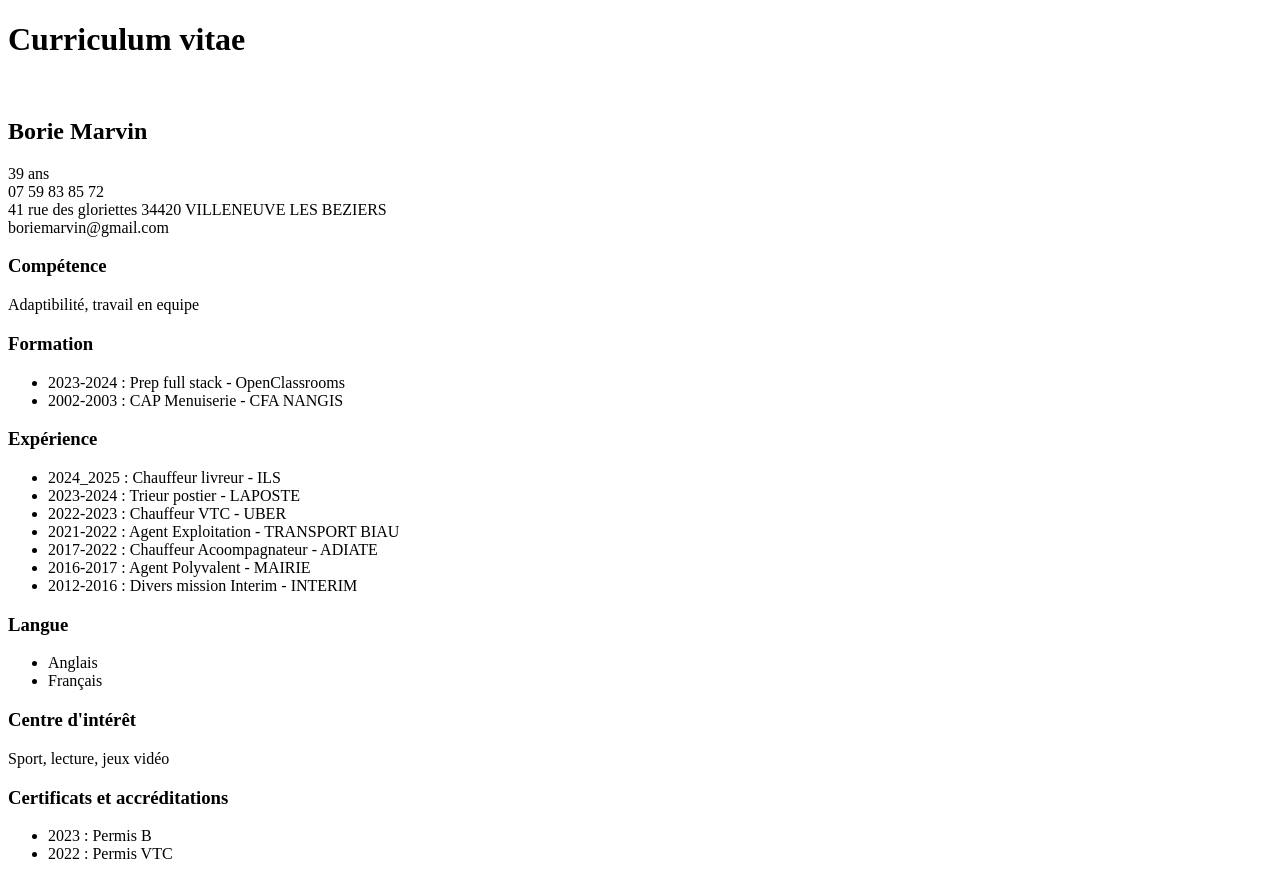
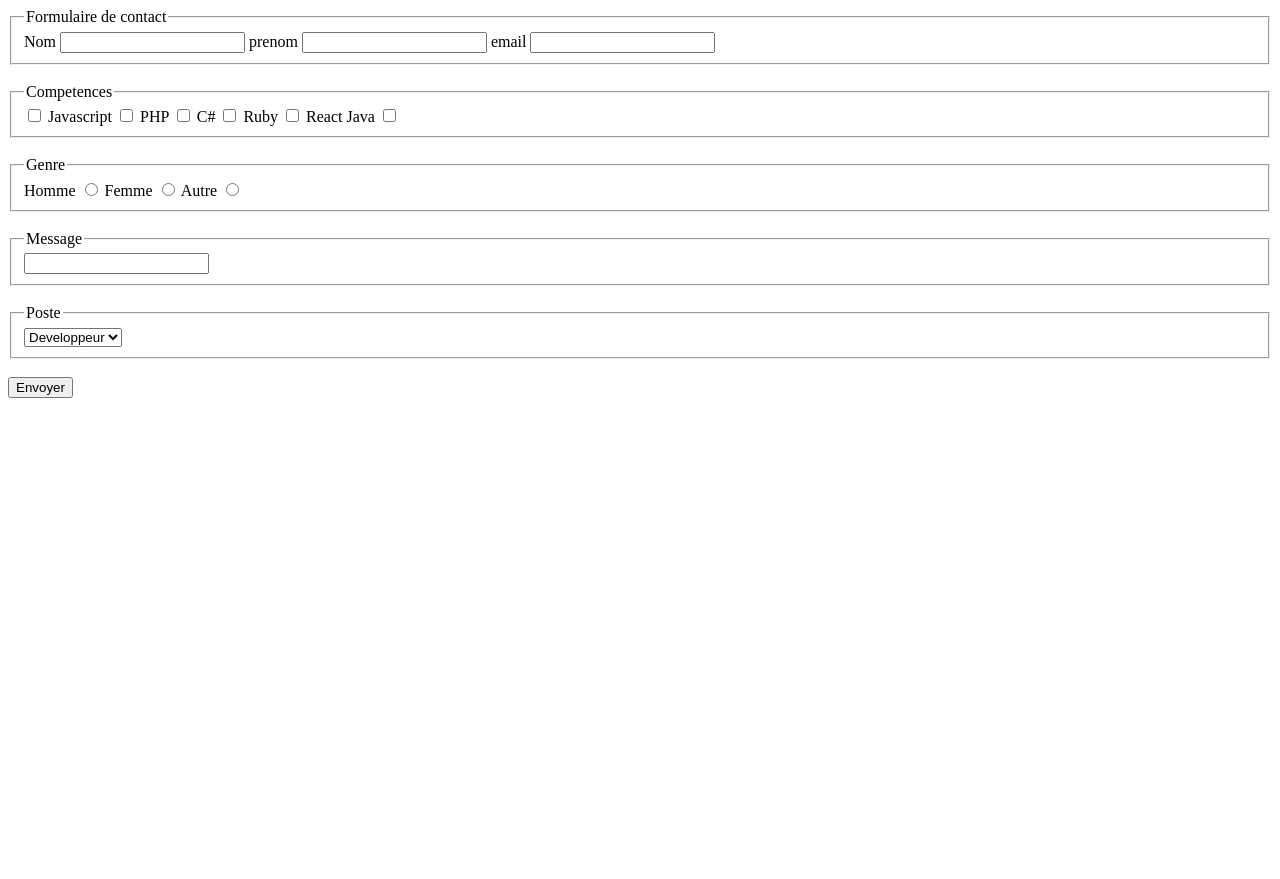
Before and after one commit to MarvinBweb/Mon-CV, a plain HTML site: page site/index.html in a window 1280 px wide. After the commit the page ends 800 px from the top, so only its background shows below. Drawn offline with Linux system fonts and the light colour scheme.

Commit message:
Formulaire

```diff
--- a/site/index.html
+++ b/site/index.html
@@ -1,75 +1,89 @@
 <!DOCTYPE html>
-<html lang="fr">
+<!--[if lt IE 7]>      <html class="no-js lt-ie9 lt-ie8 lt-ie7"> <![endif]-->
+<!--[if IE 7]>         <html class="no-js lt-ie9 lt-ie8"> <![endif]-->
+<!--[if IE 8]>         <html class="no-js lt-ie9"> <![endif]-->
+<!--[if gt IE 8]>      <html class="no-js"> <!--<![endif]-->
+<html>
+   <head>
+      <meta charset="utf-8">
+      <meta http-equiv="X-UA-Compatible" content="IE=edge">
+      <title></title>
+      <meta name="description" content="">
+      <meta name="viewport" content="width=device-width, initial-scale=1">
+      <link rel="stylesheet" href="">
+   </head>
+   <body>
 
- <head>
-  <meta charset="UTF-8">
+   <form action="" method="get" name="formulaire">
+
+      <fieldset>
+         <legend>Formulaire de contact</legend>
+         <label for="name">Nom</label>
+         <input type="text" name="name">
+         <label for="firstname">prenom</label>
+         <input type="text" name="firstname">
+         <label for="mail">email</label>
+         <input type="email" name="mail">
+      </fieldset>
+      <br />
+
+      <fieldset>
+         <legend>Competences</legend>
+
+         <input type="checkbox" name="Javascript">
+         <label for="Javascript">Javascript</label>
+
+         <input type="checkbox" name="PHP">
+         <label for="PHP">PHP</label>
+
+         <input type="checkbox" name="C#">
+         <label for="C#">C#</label>
+
+         <input type="checkbox" name="Ruby">
+         <label for="Ruby">Ruby</label>
+
+         <input type="checkbox" name="React">
+         <label for="React">React</label>
+
+         <label for="Nodejs">Java</label>
+         <input type="checkbox" name="Nodejs">
+      </fieldset>
+      <br />
+      <fieldset>
+         <legend>Genre</legend>
+         <label for="homme">Homme</label>
+         <input type="radio" name="homme">
+
+         <label for="femme">Femme</label>
+         <input type="radio" name="femme">
+
+         <label for="autre">Autre</label>
+         <input type="radio" name="autre">
+      </fieldset>
+
+      <br />
+      <fieldset>
+         <legend>Message</legend>
+         <input type="text" name="message">
+      </fieldset>
+      <br />
+      <fieldset>
+         <legend>Poste</legend>
+         <select name="poste">
+            <option value="developpeur">Developpeur</option>
+            <option value="integrateur">integrateur</option>
+            <option value="concepteur">concepteur</option>
+         </select>
+      </fieldset>
+
+      <br />
+
+      <input type="submit" value="Envoyer">
 
 
-  <title>CV Monsieur Borie Marvin</title>
- </head>
-
- <body>
-    <h1>Curriculum vitae</h1><br>
-
-    <header>
-
-   <section id="coordonnees"></section>
-
-    <h2>Borie Marvin</h2>
-    39 ans<br>
-    07 59 83 85 72<br>
-    41 rue des gloriettes 34420 VILLENEUVE LES BEZIERS<br>
-    boriemarvin@gmail.com<br>
-
-    </header>
-
-    <section id="competence"></section>
-
-    <h3>Compétence</h3>
-    <p>Adaptibilité, travail en equipe</p>
-
-   <section id="formation"></section>
-
-      <h3>Formation</h3>
-      <ul>
-         <li>2023-2024 : Prep full stack - OpenClassrooms</li>
-         <li>2002-2003 : CAP Menuiserie - CFA NANGIS</li>
-      </ul>
-
-   <section id="experience"></section>
-
-      <h3>Expérience</h3>
-      <ul>
-         <li>2024_2025 : Chauffeur livreur - ILS</li>
-         <li>2023-2024 : Trieur postier - LAPOSTE</li>
-         <li>2022-2023 : Chauffeur VTC - UBER</li>
-         <li>2021-2022 : Agent Exploitation - TRANSPORT BIAU</li>
-         <li>2017-2022 : Chauffeur Acoompagnateur - ADIATE</li>
-         <li>2016-2017 : Agent Polyvalent - MAIRIE</li>
-         <li>2012-2016 : Divers mission Interim - INTERIM</li>
-      </ul>
-
-      <section id="langue"></section>
-
-      <h3>Langue</h3>
-      <ul>
-         <li>Anglais</li>
-         <li>Français</li>
-      </ul>
-
-      <section id="centreinteret"></section>
-
-      <h3>Centre d'intérêt</h3>
-      <p>Sport, lecture, jeux vidéo</p>
-
-      <section id="certificat"></section>
-
-      <h3>Certificats et accréditations</h3>
-      <ul>
-         <li>2023 : Permis B</li>
-         <li>2022 : Permis VTC</li>
-      </ul>
+   </form>
 
 
- </body>
+</body>
+
 </html>
```
